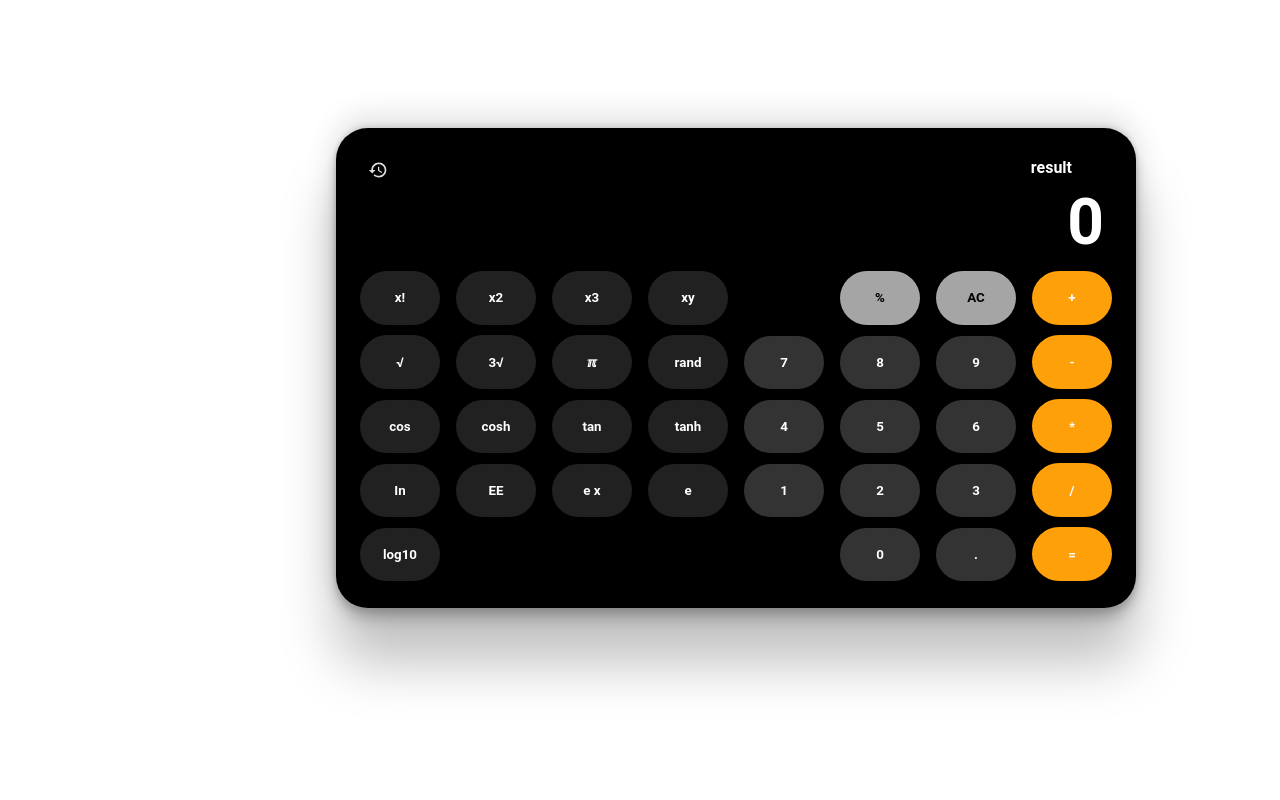
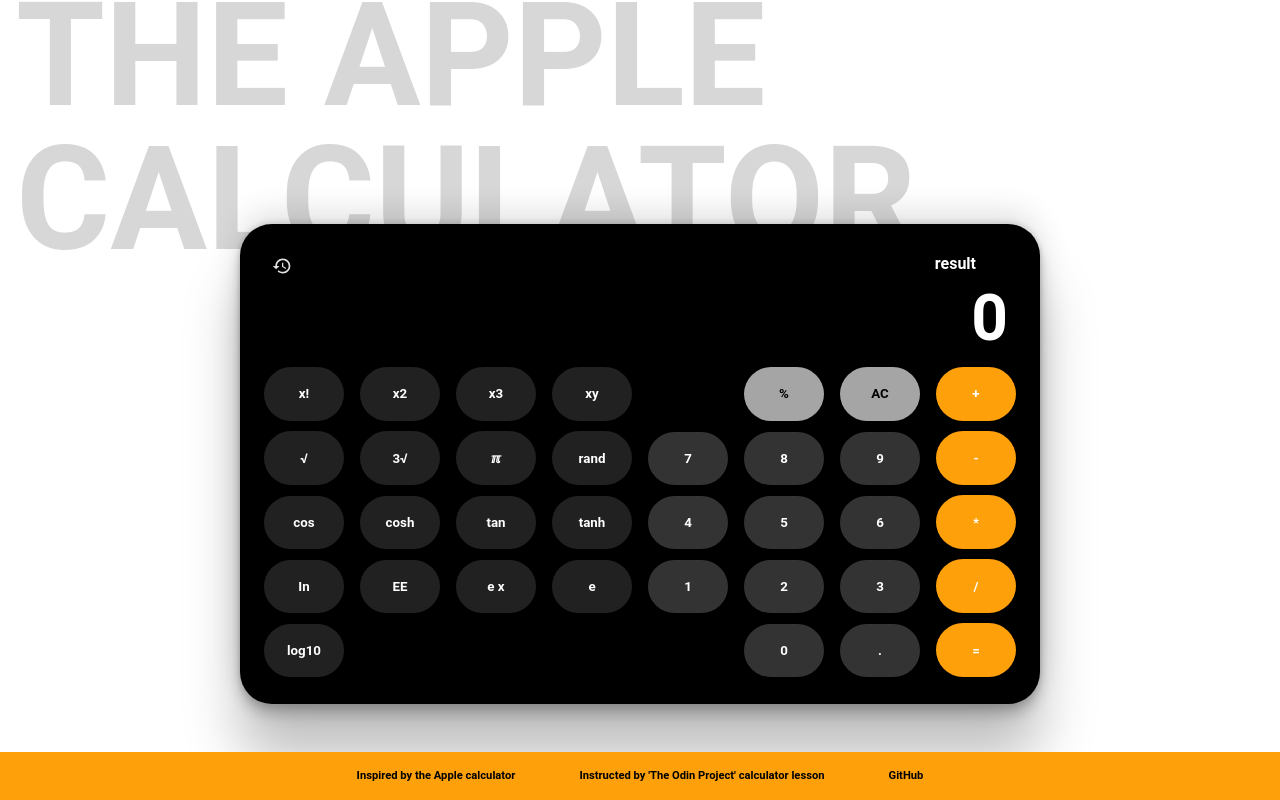
Before and after one commit to tomari3/Calculator, a plain HTML site: page index.html in a window 1280 px wide. Drawn offline with Linux system fonts and the light colour scheme.

Commit message:
page style

```diff
--- a/index.html
+++ b/index.html
@@ -9,6 +9,12 @@
     <title>Calculator</title>
   </head>
   <body>
+    <div class="header">
+        <h1 class="depth">the apple calculator</h1>
+      </div class="calculator">
+
+    <main>
+
       <section id="history-container">
         <div id="history-list">
           <h1>No history here!</h1>
@@ -82,5 +88,12 @@
           </div>
         </div>
       </section>
+
+    </main>
+    <footer>
+        <a href="https://en.wikipedia.org/wiki/Calculator_(Apple)">Inspired by the Apple calculator</a>
+        <a href="https://www.theodinproject.com/paths/foundations/courses/foundations/lessons/calculator">Instructed by 'The Odin Project' calculator lesson</a>
+        <a href="https://github.com/tomari3/Calculator">GitHub</a>
+    </footer>
   </body>
 </html>
--- a/script.js
+++ b/script.js
@@ -23,8 +23,10 @@
   });
 };
 
-// More Operations
-let percentage = (num1, num2) => {};
+let percentage = (num1, num2) => {
+  let sum = (num1 / 100) * num2;
+  return sum;
+};
 
 let factorial = (num) => {
   let result = 1;
@@ -68,6 +70,7 @@
 
 // global operations doc
 const acDoc = document.getElementById("AC");
+const percentageDoc = document.getElementById("percentage");
 
 // global operations function
 const history = document.getElementById("history");
@@ -164,6 +167,29 @@
   });
 }
 
+percentageDoc.addEventListener("click", (e) => {
+  if (isLastOperation(operationSigns, toString(onDisplay))) {
+    return;
+  }
+  let operationSign;
+  operationSign = "%";
+  if (isIncludeOperation(operationSigns, toString(onDisplay))) {
+    beforeOperand = doOperation(
+      mainOpsArr[lastOperator],
+      beforeOperand,
+      afterOperand
+    );
+    onDisplay += operationSign;
+    mainDisplayDoc.textContent += operationSign;
+    afterOperand = 0;
+    lastOperator = 3;
+    return;
+  }
+  onDisplay += operationSign;
+  mainDisplayDoc.textContent += operationSign;
+  lastOperator = 3;
+});
+
 let isLastOperation = (substring, string) => {
   if (substring.some((sign) => string.charAt(string.length - 1) == sign)) {
     return true;
@@ -179,6 +205,7 @@
 acDoc.addEventListener("click", (e) => {
   AC();
 });
+
 let AC = () => {
   beforeOperand = "";
   afterOperand = 0;
@@ -189,7 +216,6 @@
   mainDisplayDoc.textContent = 0;
   upperDisplayDoc.textContent = "result";
 };
-let mainOpsArr = [add, subtract, multiply, divide];
 
 let printPast = (solution) => {
   let a = document.createElement("p");
@@ -218,7 +244,7 @@
 
 history.addEventListener("click", (e) => {
   console.log("hey");
-  toggleStyle(historyBox, "height", "30rem", "0");
+  toggleStyle(historyBox, "width", "15rem", "0");
   toggleStyle(historyBox, "opacity", "100", "0");
 });
 
@@ -232,3 +258,5 @@
     console.log("action end");
   });
 };
+
+let mainOpsArr = [add, subtract, multiply, divide];
--- a/style.css
+++ b/style.css
@@ -134,20 +134,61 @@
 
 body {
   display: flex;
-  justify-content: center;
-  align-content: center;
-  color: white;
+  flex-direction: column;
+  justify-content: space-between;
+  height: 100vh;
   font-family: "Roboto", sans-serif;
   font-weight: bold;
 }
+main {
+  display: flex;
+  justify-content: center;
+  align-content: center;
+  color: beige;
+
+  justify-content: center;
+  align-items: center;
+}
+
+.header {
+  padding: 5em 0 0 1em;
+  color: #a4a4a4;
+  height: 6rem;
+  display: flex;
+  justify-content: center;
+  align-items: center;
+}
+
+.header h1 {
+  text-transform: uppercase;
+  font-size: 9em;
+  color: rgb(215, 215, 215);
+  z-index: -1;
+}
+
+.depth {
+  color: black;
+  position: relative;
+}
+.depth:before,
+.depth:after {
+  content: attr(title);
+  color: rgba(255, 255, 255, 0.1);
+  position: absolute;
+}
+.depth:before {
+  top: 1px;
+  left: 1px;
+}
+.depth:after {
+  top: 2px;
+  left: 2px;
+}
 
 #history-container {
-  background-color: #030303;
-  color: rgb(255, 255, 255);
-  height: 0;
-  margin-top: 10%;
-  z-index: -1;
-  width: 12rem;
+  color: rgb(0, 0, 0);
+  height: 30rem;
+  width: 0;
   display: flex;
   flex-direction: column;
   align-items: center;
@@ -158,9 +199,8 @@
   scrollbar-width: none; /* for Firefox */
   overflow-y: scroll;
   border-radius: 2em;
-  box-shadow: rgba(50, 50, 93, 0.25) 0px 30px 60px -12px inset,
-    rgba(0, 0, 0, 0.3) 0px 18px 36px -18px inset;
-  transition: all 0.6s cubic-bezier(0.61, 1, 0.88, 1);
+
+  transition: all 0.9s cubic-bezier(0, 0.55, 0.45, 1);
 }
 
 .box-shadow {
@@ -188,14 +228,13 @@
   color: #030303;
   background-color: #a5a5a5;
   padding: 0.5em 1em;
-  border-radius: 1em;
+  border-radius: 1.5em;
   font-weight: lighter;
 }
 
 #calculator-container {
   display: flex;
   flex-direction: column;
-  margin-top: 10%;
   height: 30rem;
   width: 50rem;
   background-color: rgb(0, 0, 0);
@@ -311,3 +350,18 @@
 button:active {
   border: 1px solid white;
 }
+footer {
+  background-color: #fea00a;
+  height: 3rem;
+  display: flex;
+  justify-content: center;
+  align-items: center;
+  text-align: center;
+  gap: 4em;
+  flex-shrink: 0;
+}
+footer a {
+  text-decoration: none;
+  color: black;
+  font-size: 0.7em;
+}
```
Lines whose indentation alone changed are shown as unchanged.
